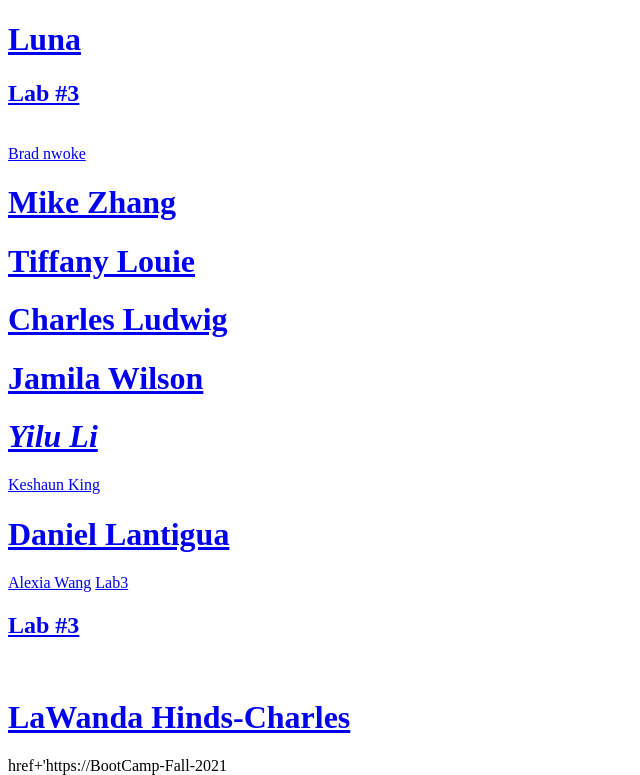
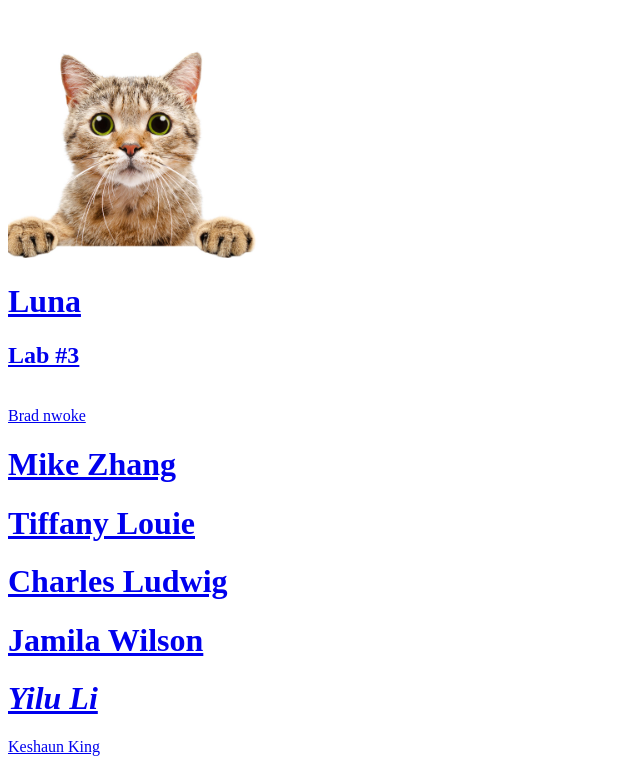
Before and after one commit to MrsRamirez/bootcampfall21, a plain HTML site: page index.html in a window 1280 px wide. Shown: the top 775 px of the page, without its empty margins (0-640 px from the left). Drawn offline with Linux system fonts and the light colour scheme.

Commit message:
cat added

```diff
--- a/index.html
+++ b/index.html
@@ -7,6 +7,7 @@
 
   </head>
   <body>
+ <img src="Cat.jpg" alt="cat" width="250px">
     <a href="http://techteach.us"><h1>Luna</h1></a>
     <a href="MC_ACE_BOOT_2021/labs/lb3/lb3.html"><h2> Lab #3</h2> </a><br>
     <a href="https://replit.com/@BradMillz/bootcamp#index.html"<h1> Brad nwoke </h1>
```
